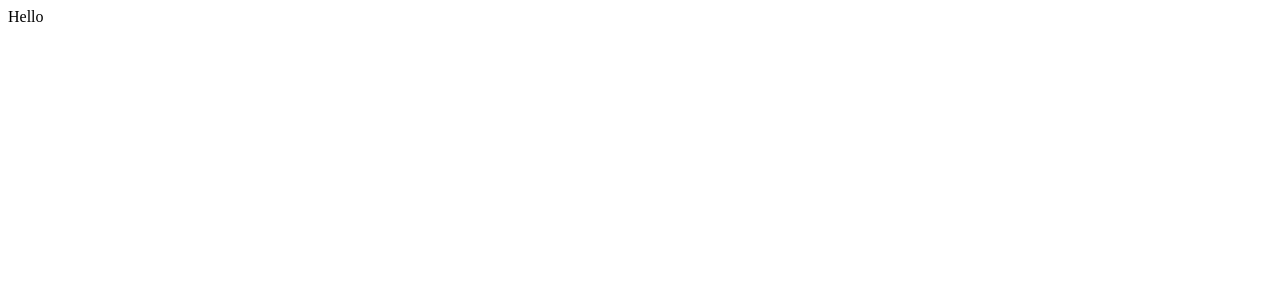
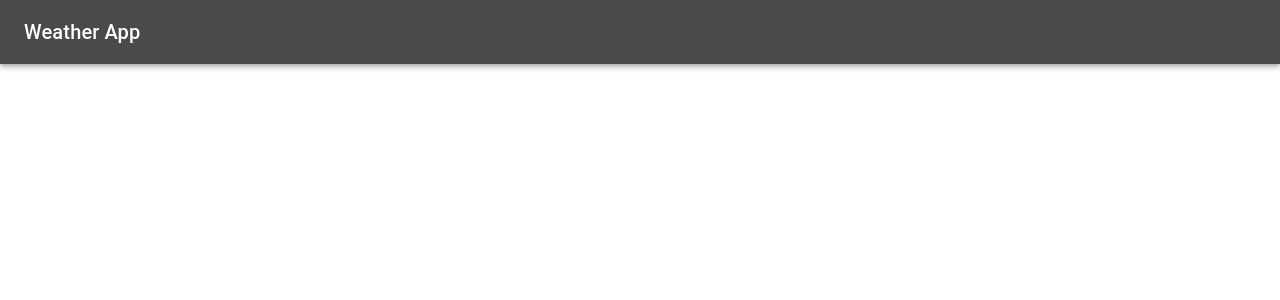
Before and after one commit to nathanjnile/weather-app, a React (Create React App) app: page / in a window 1280 px wide. Shown: the top 300 px of the page. Built offline with nearby package versions, Linux system fonts and the light colour scheme; the HTML template or start-up script is replaced by a standard one.

Commit message:
App bar added

```diff
--- a/package.json
+++ b/package.json
@@ -3,6 +3,7 @@
   "version": "0.1.0",
   "private": true,
   "dependencies": {
+    "@material-ui/core": "^4.10.2",
     "@testing-library/jest-dom": "^4.2.4",
     "@testing-library/react": "^9.5.0",
     "@testing-library/user-event": "^7.2.1",
--- a/src/App.js
+++ b/src/App.js
@@ -1,9 +1,10 @@
 import React from 'react';
+import Appnavbar from "./components/AppNavbar/Appnavbar";
 
 function App() {
   return (
-    <div>
-      Hello
+    <div style={{backgroundColor: "blue"}}>
+      <Appnavbar/>
     </div>
   );
 }
--- /dev/null
+++ b/src/components/AppNavbar/Appnavbar.js
@@ -0,0 +1,22 @@
+import React from "react";
+
+import AppBar from '@material-ui/core/AppBar';
+import Toolbar from '@material-ui/core/Toolbar';
+import Typography from '@material-ui/core/Typography';
+
+const Appnavbar = () => {
+
+    return(
+        <div style={{flexGrow: 1}}>
+        <AppBar position="absolute" style={{backgroundColor: "#4a4a4a"}}>
+        <Toolbar>
+          <Typography variant="h6" style={{flexGrow : 1, userSelect: "none"}}>
+            Weather App
+          </Typography>
+        </Toolbar>
+      </AppBar>
+      </div>
+    );
+}
+
+export default Appnavbar;
--- a/src/index.js
+++ b/src/index.js
@@ -7,7 +7,6 @@ import { createStore, applyMiddleware, compose, combineReducers } from "redux";
 import thunk from "redux-thunk";
 
 import weatherReducer from "./store/reducers/weather";
-
 
 const composeEnhancers = process.env.NODE_ENV === "development" ? window.__REDUX_DEVTOOLS_EXTENSION_COMPOSE__ : null || compose;
 
```
Also changed, not shown: 1 other file (tests, documents, lock files or other folders).
